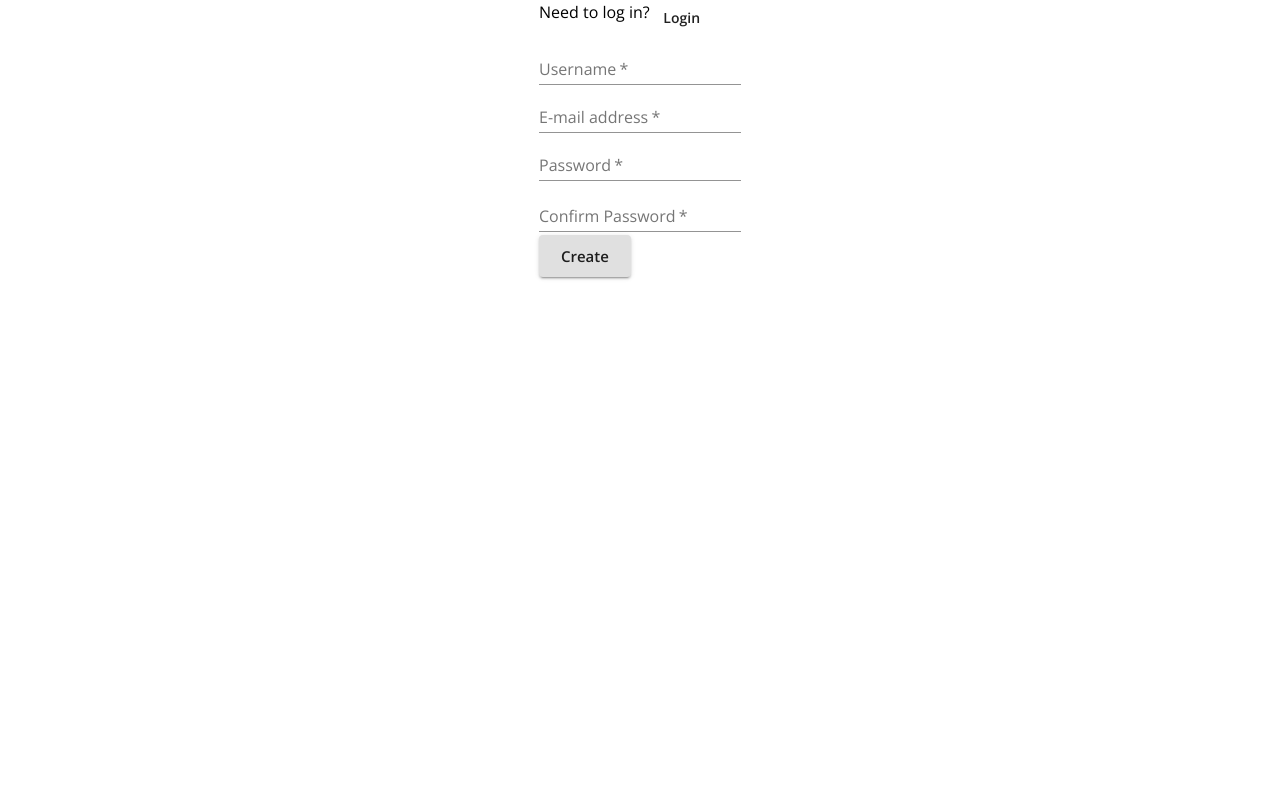
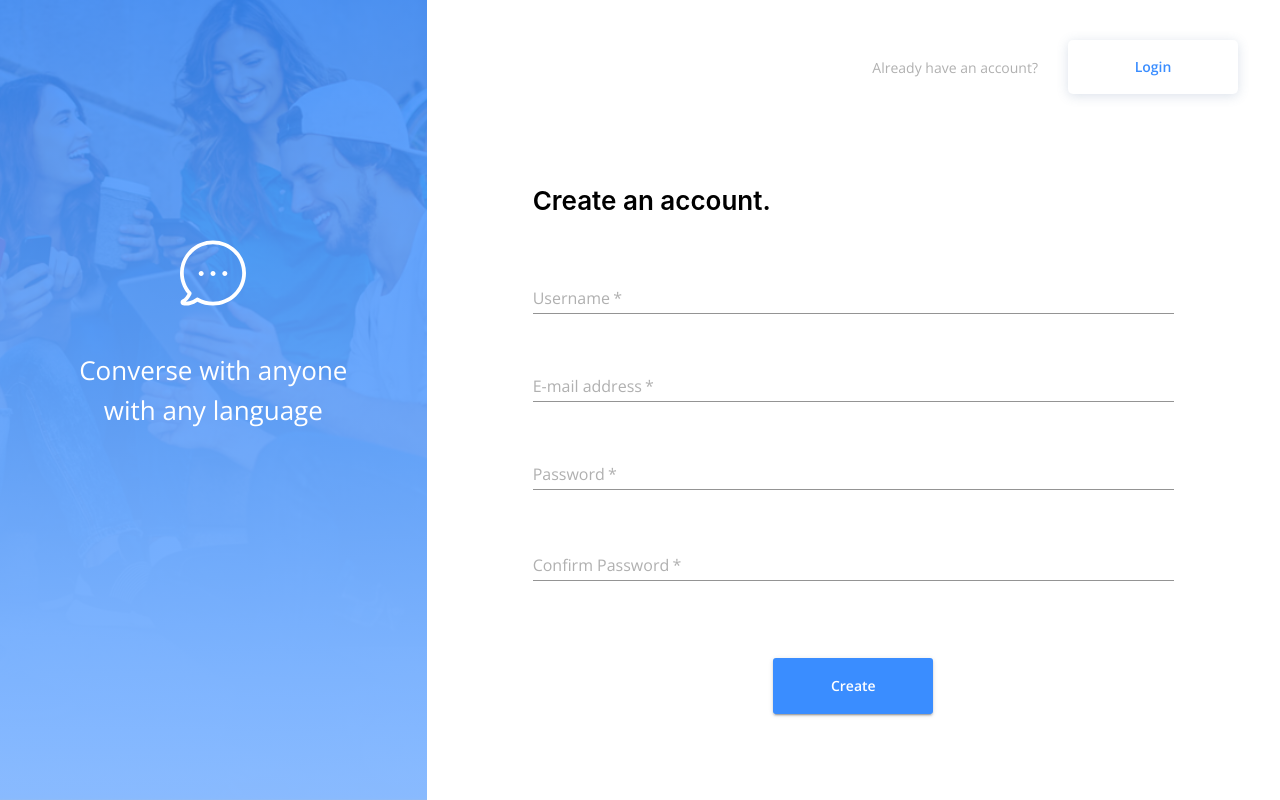
Before and after one commit to vincenttse15/c0e336, a React (Create React App) app in the folder client/: page / in a window 1280 px wide. Built offline with nearby package versions, Linux system fonts and the light colour scheme; no server answers.

Commit message:
signup page finished

```diff
--- a/client/src/Login/LoginStyles.js
+++ b/client/src/Login/LoginStyles.js
@@ -76,7 +76,7 @@ export const useStyles = makeStyles((theme) => ({
     fontSize: '26px',
   },
   formContainer: {
-    padding: '8vw 5vw',
+    padding: '5vw 5vw',
   },
   loginBtn: {
     backgroundColor: '#3A8DFF',
--- a/client/src/Signup.js
+++ b/client/src/Signup.js
@@ -3,16 +3,20 @@ import { Redirect, useHistory } from "react-router-dom";
 import { connect } from "react-redux";
 import {
   Grid,
-  Box,
   Typography,
   Button,
   FormControl,
-  TextField,
+  useTheme,
   FormHelperText,
 } from "@material-ui/core";
+import { useStyles, InputTextField } from "./Login/LoginStyles";
+import backgroundImage from './assets/bg-img.png';
+import bubble from './assets/bubble.svg';
 import { register } from "./store/utils/thunkCreators";
 
 const Login = (props) => {
+  const theme = useTheme();
+  const classes = useStyles(theme);
   const history = useHistory();
   const { user, register } = props;
   const [formErrorMessage, setFormErrorMessage] = useState({});
@@ -37,17 +41,38 @@ const Login = (props) => {
   }
 
   return (
-    <Grid container justify="center">
-      <Box>
-        <Grid container item>
-          <Typography>Need to log in?</Typography>
-          <Button onClick={() => history.push("/login")}>Login</Button>
+    <Grid container className={classes.container} direction="row">
+      <Grid container item md={4} className={classes.leftContainer} justifyContent="center">
+        <img src={backgroundImage} alt="background" className={classes.backgroundImage} />
+        <Grid container item className={classes.iconTextContainer} direction="column" alignContent="center" xs={12} spacing={5}>
+          <Grid item>
+            <img src={bubble} alt="bubble icon" className={classes.bubbleIcon} />
           </Grid>
+          <Grid item>
+            <Typography className={classes.description}>
+              Converse with anyone with any language
+            </Typography>
+          </Grid>
+        </Grid>
+      </Grid>
+      <Grid container item md={8} xs={12} className={classes.rightContainer} direction="column">
+        <Grid container item className={classes.topRightContainer} justifyContent="flex-end" alignContent="center">
+          <Typography className={classes.label}>
+            Already have an account?
+          </Typography>
+          <Button onClick={() => history.push("/login")} className={classes.createAccountBtn}>
+            Login
+          </Button>
+        </Grid>
+        <Grid container item className={classes.bottomRightContainer} direction="column">
           <form onSubmit={handleRegister}>
-          <Grid>
-            <Grid>
-              <FormControl>
-                <TextField
+            <Grid container item direction="column" className={classes.formContainer} spacing={2}>
+              <Grid item className={classes.welcomeContainer}>
+                <h1 className={classes.welcome}>Create an account.</h1>
+              </Grid>
+              <Grid item>
+                <FormControl margin="normal" style={{ width: '100%' }}>
+                  <InputTextField
                     aria-label="username"
                     label="Username"
                     name="username"
@@ -56,20 +81,20 @@ const Login = (props) => {
                   />
                 </FormControl>
               </Grid>
-            <Grid>
-              <FormControl>
-                <TextField
+              <Grid item>
+                <FormControl margin="normal" style={{ width: '100%' }}>
+                  <InputTextField
+                    aria-label="e-mail address"
                     label="E-mail address"
-                  aria-label="e-mail address"
+                    name="email"
                     type="email"
-                  name="email"
                     required
                   />
                 </FormControl>
               </Grid>
-            <Grid>
-              <FormControl error={!!formErrorMessage.confirmPassword}>
-                <TextField
+              <Grid item>
+                <FormControl margin="normal" style={{ width: '100%' }} error={!!formErrorMessage.confirmPassword}>
+                  <InputTextField
                     aria-label="password"
                     label="Password"
                     type="password"
@@ -77,14 +102,14 @@ const Login = (props) => {
                     name="password"
                     required
                   />
+                </FormControl>
                 <FormHelperText>
                   {formErrorMessage.confirmPassword}
                 </FormHelperText>
-              </FormControl>
               </Grid>
-            <Grid>
-              <FormControl error={!!formErrorMessage.confirmPassword}>
-                <TextField
+              <Grid item>
+                <FormControl margin="normal" style={{ width: '100%' }} error={!!formErrorMessage.confirmPassword}>
+                  <InputTextField
                     label="Confirm Password"
                     aria-label="confirm password"
                     type="password"
@@ -92,17 +117,20 @@ const Login = (props) => {
                     name="confirmPassword"
                     required
                   />
+                </FormControl>
                 <FormHelperText>
                   {formErrorMessage.confirmPassword}
                 </FormHelperText>
-              </FormControl>
               </Grid>
-            <Button type="submit" variant="contained" size="large">
+              <Grid container item justifyContent="center">
+                <Button type="submit" variant="contained" className={classes.loginBtn}>
                   Create
                 </Button>
               </Grid>
+            </Grid>
           </form>
-      </Box>
+        </Grid>
+      </Grid>
     </Grid>
   );
 };
```
Lines whose indentation alone changed are shown as unchanged.
